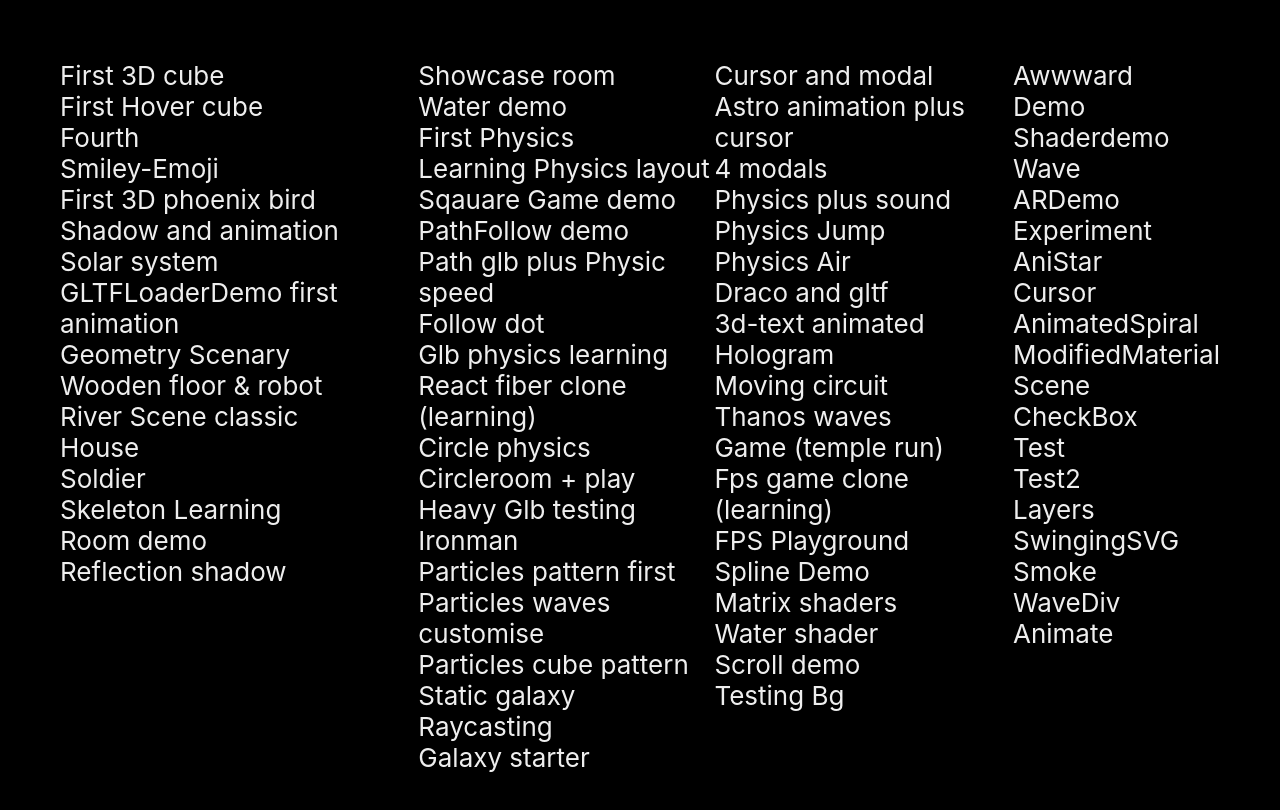
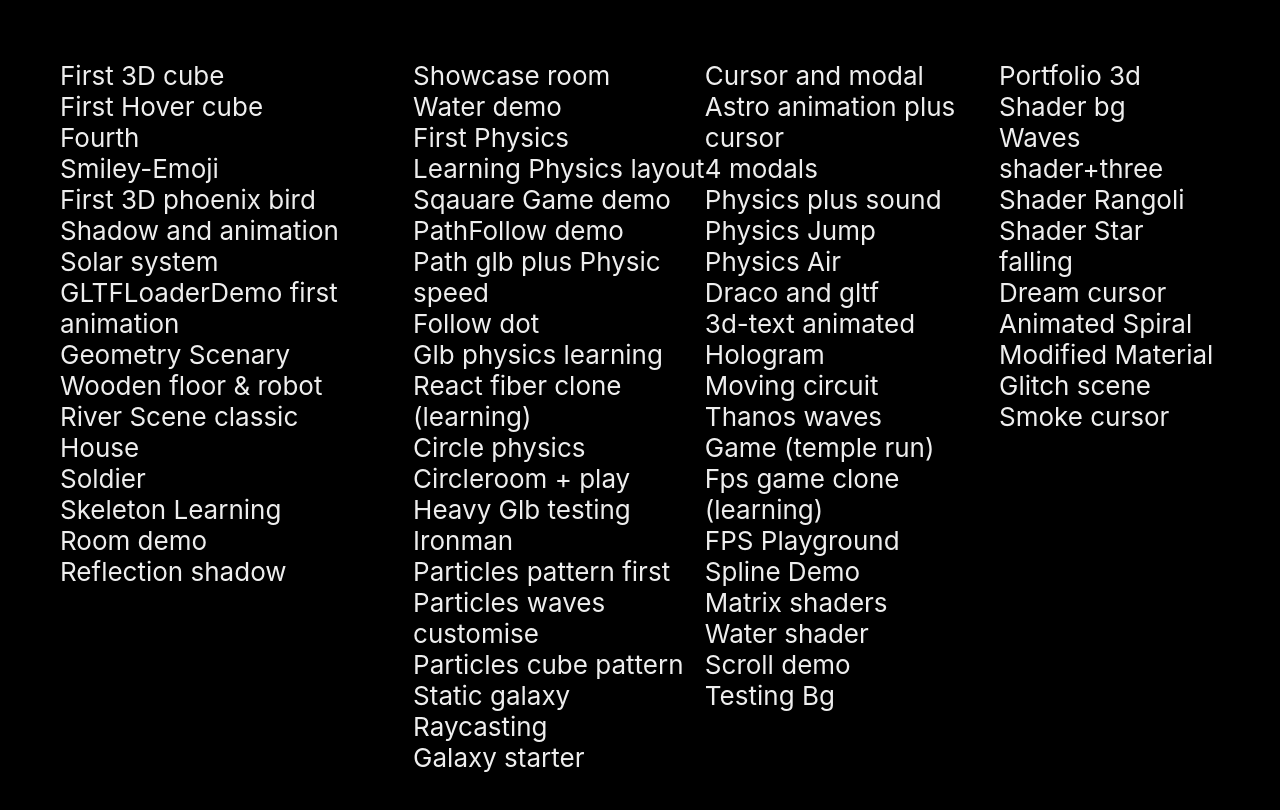
Before and after one commit to Jayesh2401/Threejs, a React (Create React App) app: page /Awwward in a window 1280 px wide. Shown: the top 810 px of the page. Built offline with nearby package versions, Linux system fonts and the light colour scheme.

Commit message:
Update App.js

```diff
--- a/src/App.js
+++ b/src/App.js
@@ -66,25 +66,16 @@
         <Link to="/TestingBg" target="_blank"> Testing Bg</Link>
       </div>
       <div className="linkList">
-        <Link to="/Awwward"> Awwward</Link>
-        <Link to="/Demo"> Demo</Link>
-        <Link to="/Shaderdemo"> Shaderdemo</Link>
-        <Link to="/Wave"> Wave</Link>
-        <Link to="/ARDemo"> ARDemo</Link>
-        <Link to="/Experiment"> Experiment</Link>
-        <Link to="/AniStar"> AniStar</Link>
-        <Link to="/Cursor"> Cursor</Link>
-        <Link to="/AnimatedSpiral"> AnimatedSpiral</Link>
-        <Link to="/ModifiedMaterial"> ModifiedMaterial</Link>
-        <Link to="/Scene"> Scene</Link>
-        <Link to="/CheckBox"> CheckBox</Link>
-        <Link to="/Test"> Test</Link>
-        <Link to="/Test2"> Test2</Link>
-        <Link to="/Layers"> Layers</Link>
-        <Link to="/SwingingSVG"> SwingingSVG</Link>
-        <Link to="/Smoke"> Smoke</Link>
-        <Link to="/WaveDiv"> WaveDiv</Link>
-        <Link to="/Animate"> Animate</Link>
+        <Link to="/Awwward" target="_blank">Portfolio 3d</Link>
+        <Link to="/Shaderdemo" target="_blank"> Shader bg</Link>
+        <Link to="/Wave" target="_blank"> Waves shader+three</Link>
+        <Link to="/Experiment" target="_blank">Shader Rangoli</Link>
+        <Link to="/AniStar" target="_blank"> Shader Star falling</Link>
+        <Link to="/Cursor" target="_blank">Dream cursor</Link>
+        <Link to="/AnimatedSpiral" target="_blank"> Animated Spiral</Link>
+        <Link to="/ModifiedMaterial" target="_blank"> Modified Material</Link>
+        <Link to="/Scene" target="_blank"> Glitch scene</Link>
+        <Link to="/Smoke" target="_blank"> Smoke cursor</Link>
       </div>
     </div>
   );
```
